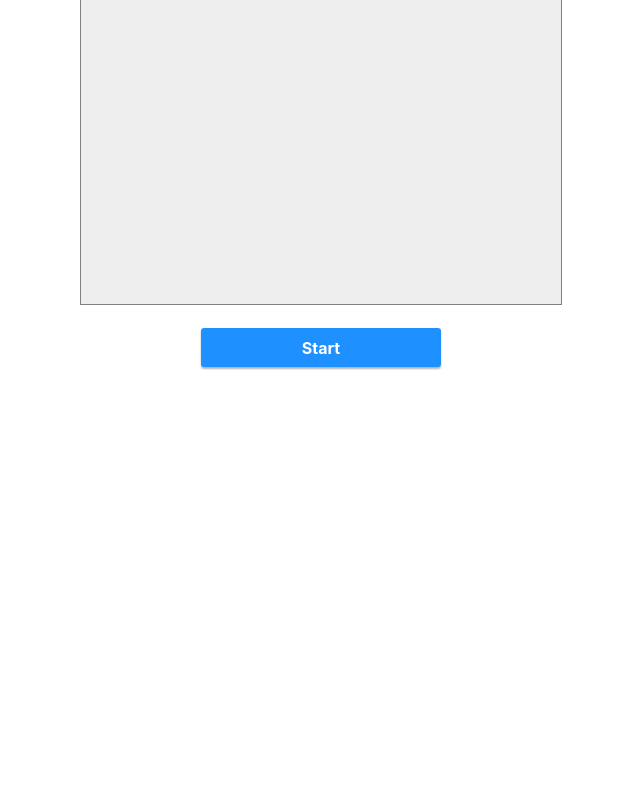
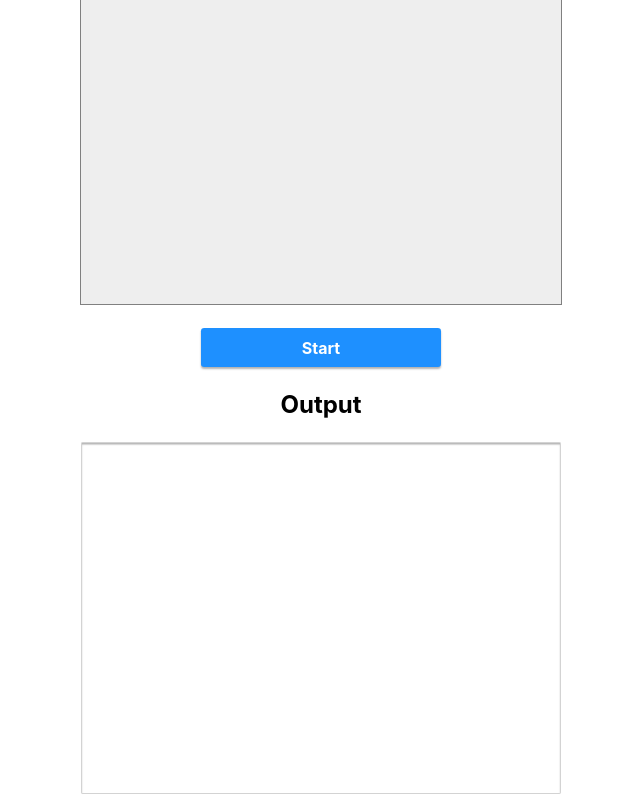
Before and after one commit to tomsoderlund/css-motion-toy, a React (Create React App) app: page / in a window 1280 px wide. Shown: the part 532-1332 px from the top of the page, without its empty margins (319-959 px from the left). Before the commit the page ends 919 px from the top, so only its background shows below. Built offline with nearby package versions, Linux system fonts and the light colour scheme.

Commit message:
Output textbox

```diff
--- a/src/App/App.js
+++ b/src/App/App.js
@@ -2,7 +2,7 @@ import React, { Component } from 'react'
 import './App.css'
 
 import { DIMENSION_LABELS } from '../common/constants'
-import Simulator from '../components/Simulator'
+import Simulator, { getStylesCSS } from '../components/Simulator'
 import MultiSelectButton from '../components/MultiSelectButton'
 import ArrayInput from '../components/ArrayInput'
 
@@ -55,6 +55,8 @@ const options = {
 
 const objectToCSS = obj => Object.keys(obj).reduce((result, key) => result + `${key}: ${obj[key]}; `, '')
 
+const formatOutputCssRow = (stylesValues) => `${stylesValues.elapsedTime / 100}% { ${objectToCSS(getStylesCSS(stylesValues, options))} }\n`
+
 const VariableInputBlock = ({ startState, label, onChange }) => <p>
   <label>{label}:</label>
   <ArrayInput
@@ -70,12 +72,22 @@ class App extends Component {
     const currentTemplate = 'bounce'
     this.state = {
       currentTemplate,
-      startState: templates[currentTemplate].startState
+      startState: templates[currentTemplate].startState,
+      output: []
     }
   }
 
-  logOutput ({ comment, position, speed, acceleration, elapsedTime, styles }) {
-    console.log(`${elapsedTime / 100}% { ${objectToCSS(styles)}}`)
+  logOutput ({ comment, position, speed, acceleration, elapsedTime, stylesValues, styles }) {
+    const output = [...this.state.output, stylesValues]
+    this.setState({ output })
+  }
+
+  renderOutput () {
+    return this.state.output.reduce((resultCSS, stylesValues) => resultCSS + formatOutputCssRow(stylesValues), '')
+  }
+
+  handleClearOutput () {
+    this.setState({ output: [] })
   }
 
   handleSelectTemplate (currentTemplate) {
@@ -93,12 +105,14 @@ class App extends Component {
       <div className='App'>
         <h1>CSS Motion Toy</h1>
         <p>Create CSS animations based on physics simulation</p>
+
         <p>
           <MultiSelectButton
             options={['bounce', 'blackhole', 'cannon']}
             onSelect={this.handleSelectTemplate.bind(this)}
           />
         </p>
+
         <VariableInputBlock
           label='Position'
           startState={this.state.startState}
@@ -114,12 +128,18 @@ class App extends Component {
           startState={this.state.startState}
           onChange={this.handleChangeStartState.bind(this, 'acceleration')}
         />
+
         <Simulator
           startState={this.state.startState}
           appliedRules={templates[this.state.currentTemplate].appliedRules}
           options={options}
-          handleOutput={this.logOutput}
+          handleOutput={this.logOutput.bind(this)}
+          handleClearOutput={this.handleClearOutput.bind(this)}
         />
+
+        <h2>Output</h2>
+        <textarea readOnly value={this.renderOutput()} />
+
       </div>
     )
   }
--- a/src/components/Simulator.js
+++ b/src/components/Simulator.js
@@ -26,14 +26,27 @@ const TheBox = styled.div`
 
 const roundTo3decimals = value => Math.round(value * 1000) / 1000
 
-const getStyleProps = (state, options = {}) => ({
-  left: `${roundTo3decimals(state.position[X])}px`,
-  top: `${roundTo3decimals(state.position[Y])}px`,
-  transform: `scale(${roundTo3decimals(1 - (state.position[Z] || 0.001) / 500)})` +
-    ` rotate(${roundTo3decimals(state.position[ROTATION])}deg)` +
-    (options.skew ? ` skew(${roundTo3decimals(state.speed[X])}deg, ${roundTo3decimals(state.speed[Y])}deg)` : '') +
-    (options.stretch ? ` scale(${roundTo3decimals(1 + state.speed[X] / 40)}, ${roundTo3decimals(1 + state.speed[Y] / 40)})` : ''),
-  opacity: roundTo3decimals(state.position[OPACITY])
+const getStylesValues = (state, options = {}) => ({
+  elapsedTime: state.elapsedTime,
+  left: state.position[X],
+  top: state.position[Y],
+  transformScale: (1 - (state.position[Z] || 0.001) / 500),
+  transformRotate: state.position[ROTATION],
+  transformSkewX: state.speed[X],
+  transformSkewY: state.speed[Y],
+  transformStretchX: 1 + state.speed[X] / 40,
+  transformStretchY: 1 + state.speed[Y] / 40,
+  opacity: state.position[OPACITY]
+})
+
+export const getStylesCSS = (stylesValues, options) => ({
+  left: `${roundTo3decimals(stylesValues.left)}px`,
+  top: `${roundTo3decimals(stylesValues.top)}px`,
+  transform: `scale(${roundTo3decimals(stylesValues.transformScale)})` +
+    ` rotate(${roundTo3decimals(stylesValues.transformRotate)}deg)` +
+    (options.skew ? ` skew(${roundTo3decimals(stylesValues.transformSkewX)}deg, ${roundTo3decimals(stylesValues.transformSkewY)}deg)` : '') +
+    (options.stretch ? ` scale(${roundTo3decimals(stylesValues.transformStretchX)}, ${roundTo3decimals(stylesValues.transformStretchY)})` : ''),
+  opacity: roundTo3decimals(stylesValues.opacity)
 })
 
 export default class Simulator extends Component {
@@ -72,7 +85,8 @@ export default class Simulator extends Component {
         position[dim] += speed[dim]
       }
       this.setState({ position, speed, acceleration, elapsedTime })
-      this.props.handleOutput({ position, speed, acceleration, elapsedTime, styles: getStyleProps({ position, speed, acceleration }, this.props.options) })
+      const stylesValues = getStylesValues({ elapsedTime, position, speed, acceleration }, this.props.options)
+      this.props.handleOutput({ position, speed, acceleration, elapsedTime, stylesValues, styles: getStylesCSS(stylesValues, this.props.options) })
     }
   }
 
@@ -80,6 +94,7 @@ export default class Simulator extends Component {
     const isRunning = !this.state.isRunning
     this.setState({ isRunning })
     if (isRunning) {
+      this.props.handleClearOutput()
       const timeStarted = Date.now()
       const { position, speed, acceleration } = Object.assign({}, this.props.startState)
       this.setState({ position, speed, acceleration, timeStarted })
@@ -89,7 +104,7 @@ export default class Simulator extends Component {
   render () {
     return <Fragment>
       <SimulatorContainer>
-        <TheBox style={getStyleProps(this.state, this.props.options)} />
+        <TheBox style={getStylesCSS(getStylesValues(this.state, this.props.options), this.props.options)} />
       </SimulatorContainer>
       <p>
         <button onClick={this.toggleRunning.bind(this)}>{!this.state.isRunning ? 'Start' : 'Stop'}</button>
--- a/src/index.css
+++ b/src/index.css
@@ -105,3 +105,9 @@ textarea:disabled,
 select:disabled {
   background-color: whitesmoke;
 }
+
+textarea {
+  width: 60vmin;
+  height: 22rem;
+  font-size: 0.7em;
+}
```
Also changed, not shown: src/components/ArrayInput.js (+8 -1 lines).
